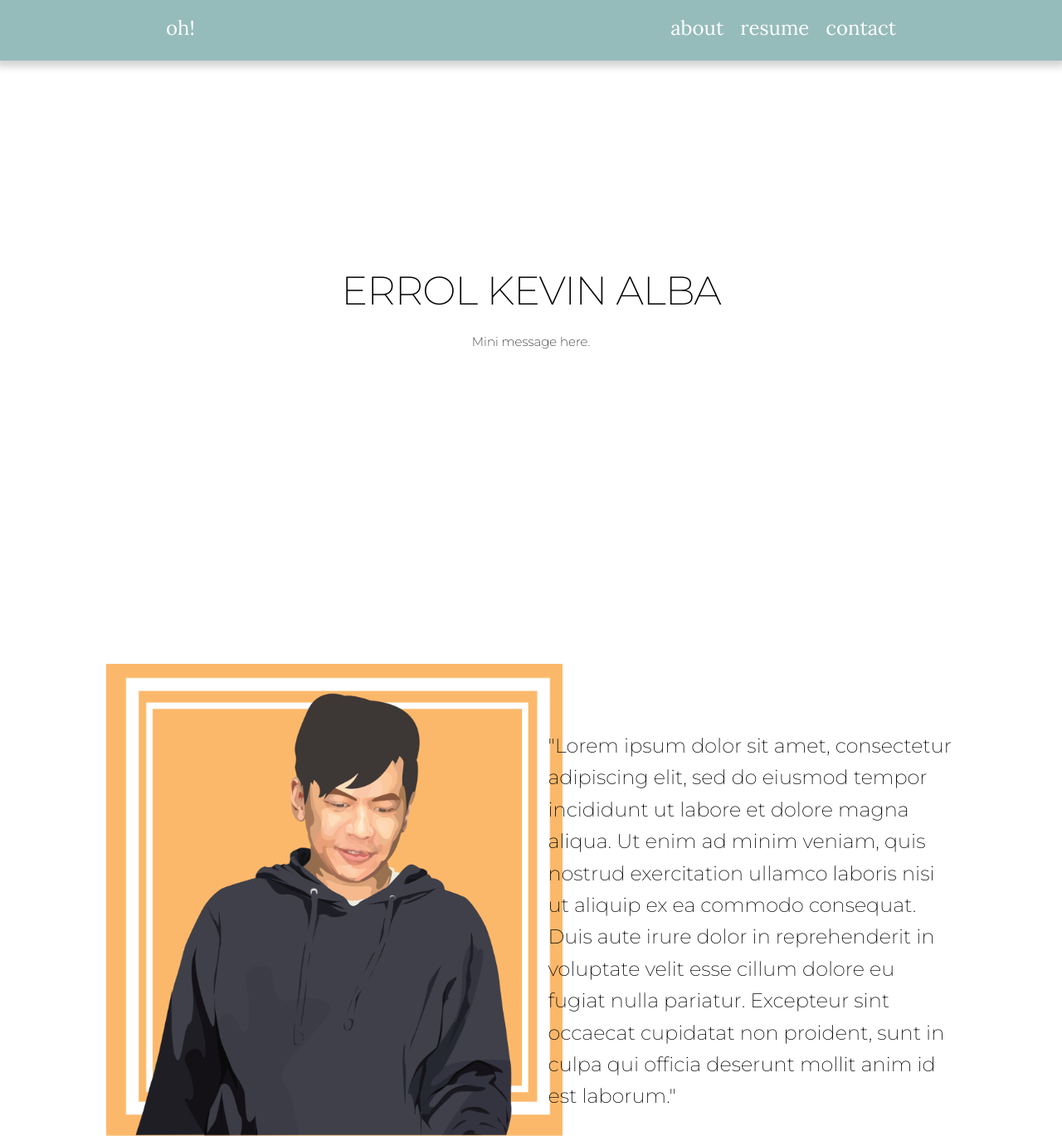
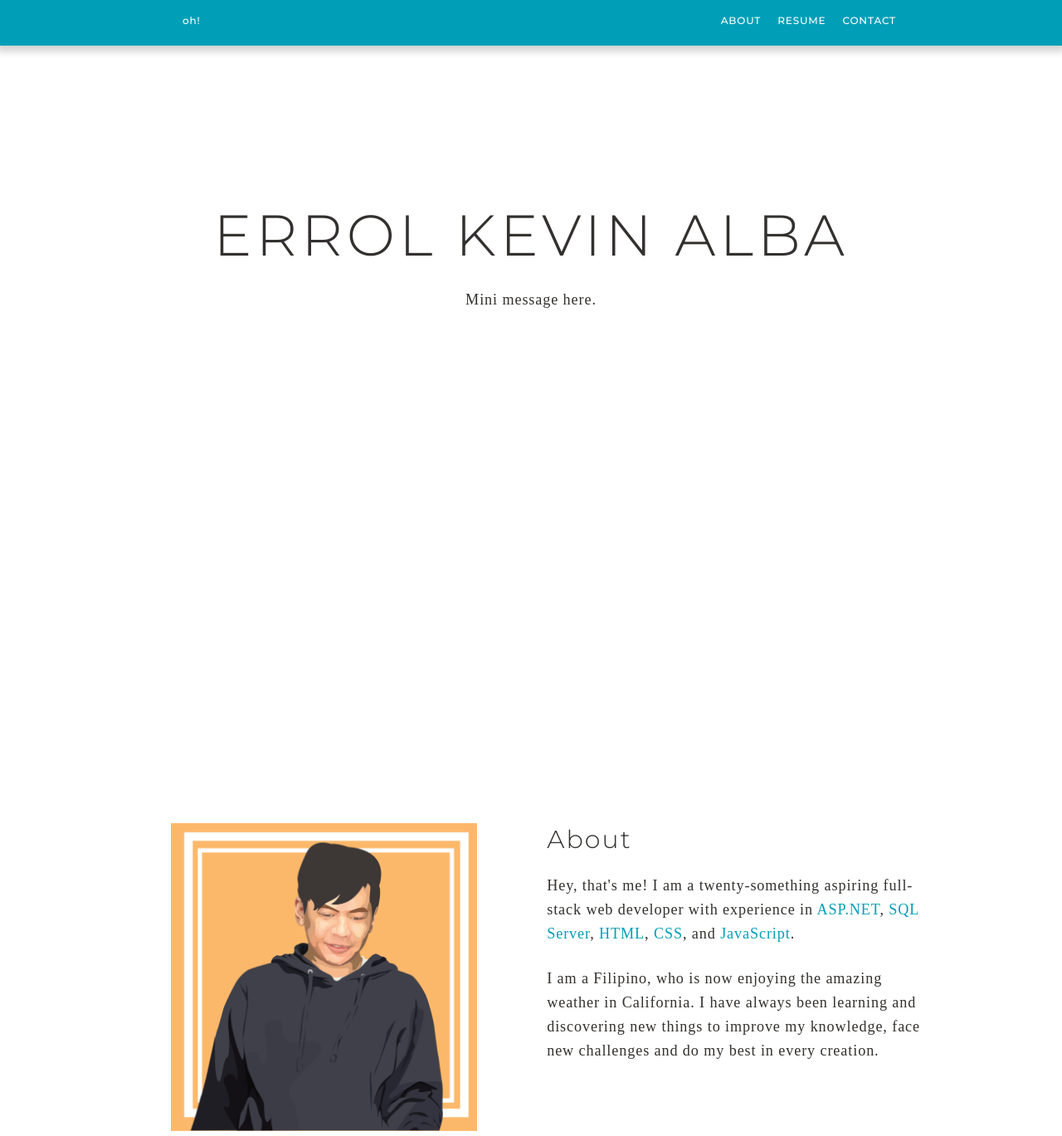
Before and after one commit to ekbalba/My-personal-website, a plain HTML site: page index.html in a window 1280 px wide. Shown: the top 1369 px of the page at 83% size. Drawn offline with nearby package versions, Linux system fonts and the light colour scheme; a web font is replaced by a local one.

Commit message:
Major changes in css and added new section. Getting ready the cards for my projects.

```diff
--- a/css/styles.scss
+++ b/css/styles.scss
@@ -2,71 +2,103 @@
 @import 'mixins';
 body {
     background-color: $white;
-    color: $black;
-    font-family: $montserrat;
-    height: 100%;
+    color: #33312e;
+    font-family: $ovo;
+    letter-spacing: .06em;
 }
 
-.container {
-    max-width: 100%;
+h1 {
+    font-family: $montserrat;
+    letter-spacing: .07em;
 }
 
-a {
-    text-decoration: none;
-    color: $white;
+h2,
+h3,
+h4,
+h5,
+h6 {
+    @extend h1;
 }
 
+p {
+    font-size: 1.1em;
+}
+
+span {
+    color: #009fb7;
+}
+
+a,
 a:visited,
 a:hover {
-    @extend a;
+    @extend span;
+    @extend h1;
+    text-decoration: none;
+}
+
+section {
+    font-size: 1.1em;
+    margin-bottom: 20%;
 }
 
 .nav-bar {
-    background-color: #96bbbb;
-    font-family: $lora;
-    font-size: 1.6em;
+    background-color: #009fb7;
+    font-size: .8em;
+    font-weight: 500;
+    letter-spacing: .2em;
+    position: fixed;
     width: 100%;
-    position: fixed;
     z-index: 1;
     @include box-shadow($boxShadow);
     .brand {
+        float: left;
         padding: 15px 0 10px 200px;
-        float: left;
     }
     .menu {
+        float: right;
         padding: 15px 200px 10px 0;
-        float: right;
         li {
             float: left;
             list-style-type: none;
-            a {
-                padding-left: 20px;
-            }
+        }
+    }
+    a {
+        color: $white;
+        padding-left: 20px;
+    }
+}
+
+.landing {
+    height: 100vh;
+    text-align: center;
+    h2 {
+        font-size: 4.2em;
+        margin-top: 25%;
+    }
+}
+
+.intro {
+    .left-intro {
+        img {
+            display: block;
+            margin: auto;
+            max-height: 80%;
+            max-width: 80%;
         }
     }
 }
 
-.landing {
-    text-align: center;
-    height: 100vh;
-    h2 {
-        margin-top: 40vh;
-        font-size: 3.2em;
-    }
+// .my-projects {}
+.card {
+    background: #fff;
+    border-radius: 2px;
+    display: inline-block;
+    height: 300px;
+    margin: 1rem;
+    position: relative;
+    width: 300px;
 }
 
-.intro {
-    margin-bottom: 10%;
-    .left-intro {
-        font-family: $lora;
-        font-size: 4.8em
-        img {
-            height: 769px;
-            width: 750px;
-        }
-    }
-    .right-intro {
-        margin-top: 10vh;
-        font-size: 1.6em
-    }
+.card-effect {
+    box-shadow: 0 3px 6px rgba(0, 0, 0, 0.16), 0 3px 6px rgba(0, 0, 0, 0.23);
 }
--- a/css/variables.scss
+++ b/css/variables.scss
@@ -1,15 +1,14 @@
-@import url('https://fonts.googleapis.com/css?family=Work+Sans:200|Montserrat:200|Lora|Raleway:200');
-
+@import url('https://fonts.googleapis.com/css?family=Montserrat:300,400,500|Ovo');
 // Colours
 $black: #000000;
 $white: #ffffff;
-
 // Fonts
-$workSans: 'Work Sans', sans-serif;
-$montserrat: 'Montserrat', sans-serif;
-$lora: 'Lora', serif;
-$raleway: 'Raleway', sans-serif;
-
-
+$montserrat: 'Montserrat',
+sans-serif;
+$ovo: 'Ovo',
+serif;
 // Box Shadow
-$boxShadow:  0px 3px 9px 4px rgba(0,0,0,0.18);
+$boxShadow: 0px 3px 9px 4px rgba(0,
+0,
+0,
+0.18);
--- a/index.html
+++ b/index.html
@@ -2,7 +2,10 @@
 <!--[if lt IE 7]>      <html class="no-js lt-ie9 lt-ie8 lt-ie7"> <![endif]-->
 <!--[if IE 7]>         <html class="no-js lt-ie9 lt-ie8"> <![endif]-->
 <!--[if IE 8]>         <html class="no-js lt-ie9"> <![endif]-->
-<!--[if gt IE 8]><!--> <html class="no-js"> <!--<![endif]-->
+<!--[if gt IE 8]><!-->
+<html class="no-js">
+<!--<![endif]-->
+
 <head>
     <meta charset="utf-8">
     <meta http-equiv="X-UA-Compatible" content="IE=edge">
@@ -10,20 +13,21 @@
     <meta name="description" content="">
     <meta name="viewport" content="width=device-width, initial-scale=1">
 
-        <link href="css/normalize.css" type="text/css" rel="stylesheet"/>
-        <link href="css/skeleton.css" type="text/css" rel="stylesheet"/>
-        <link href="css/styles.css" type="text/css" rel="stylesheet"/>
+    <link href="css/normalize.css" type="text/css" rel="stylesheet" />
+    <link href="css/skeleton.css" type="text/css" rel="stylesheet" />
+    <link href="css/styles.css" type="text/css" rel="stylesheet" />
 
 </head>
+
 <body>
     <header>
         <nav class="row nav-bar">
-                <div class="brand"><a href="index.html">oh!</a></div>
+            <div class="brand"><a href="test.html">oh!</a></div>
             <div class="menu">
                 <ul>
-                        <li><a href="about.html">about</a></li>
-                        <li><a href="resume.html">resume</a></li>
-                        <li><a href="contact.html">contact</a></li>
+                    <li><a href="about.html">ABOUT</a></li>
+                    <li><a href="resume.html">RESUME</a></li>
+                    <li><a href="contact.html">CONTACT</a></li>
                 </ul>
             </div>
         </nav>
@@ -39,15 +43,34 @@
         </section>
         <section class="row twelve columns intro">
             <div class="six columns left-intro">
-                    <img src="../../images/my-photo.png" alt="" width="550px" height="569px">
-                    <!-- <p>
-                        Hello, I am Errol Kevin Alba.
-                    </p> -->
+                <img src="../../images/my-photo.png" alt="">
             </div>
             <div class="six columns right-intro">
+                <h4>
+                    About
+                </h4>
                 <p>
-                        "Lorem ipsum dolor sit amet, consectetur adipiscing elit, sed do eiusmod tempor incididunt ut labore et dolore magna aliqua. Ut enim ad minim veniam, quis nostrud exercitation ullamco laboris nisi ut aliquip ex ea commodo consequat. Duis aute irure dolor in reprehenderit in voluptate velit esse cillum dolore eu fugiat nulla pariatur. Excepteur sint occaecat cupidatat non proident, sunt in culpa qui officia deserunt mollit anim id est laborum."
+                    Hey, that's me! I am a twenty-something aspiring full-stack web developer with experience in <span>ASP.NET</span>,
+                    <span>SQL Server</span>, <span>HTML</span>, <span>CSS</span>, and <span>JavaScript</span>.
                 </p>
+                <p>
+                    I am a Filipino, who is now enjoying the amazing weather in California. I have always been learning and discovering new things
+                    to improve my knowledge, face new challenges and do my best in every creation.
+                </p>
+            </div>
+        </section>
+        <section class="row twelve columns">
+            <h4>
+                What I've been upto lately?
+            </h4>
+            <p>"Lorem ipsum dolor sit amet, consectetur adipiscing elit, sed do eiusmod tempor incididunt ut labore et dolore
+                magna aliqua. Ut enim ad minim veniam, quis nostrud exercitation ullamco laboris nisi ut aliquip ex ea commodo
+                consequat. Duis aute irure dolor in reprehenderit in voluptate velit esse cillum dolore eu fugiat nulla pariatur.
+                Excepteur sint occaecat cupidatat non proident, sunt in culpa qui officia deserunt mollit anim id est laborum."</p>
+        </section>
+        <section class="my-projects">
+            <div class="row card card-effect">
+
             </div>
         </section>
     </div>
@@ -55,4 +78,5 @@
             <p class="browsehappy">You are using an <strong>outdated</strong> browser. Please <a href="#">upgrade your browser</a> to improve your experience.</p>
         <![endif]-->
 </body>
+
 </html>
--- a/main.js
+++ /dev/null
@@ -1,6 +0,0 @@
-var yourNavigation = $(".nav-bar");
-stickyDiv = "sticky";
-
-$(window).scroll(function() {
-yourNavigation.addClass(stickyDiv);
-});
```
Also changed, not shown: css/styles.css, css/variables.css, images/landing-image.jpg (added), 3 other files. Lines whose indentation alone changed are shown as unchanged.
